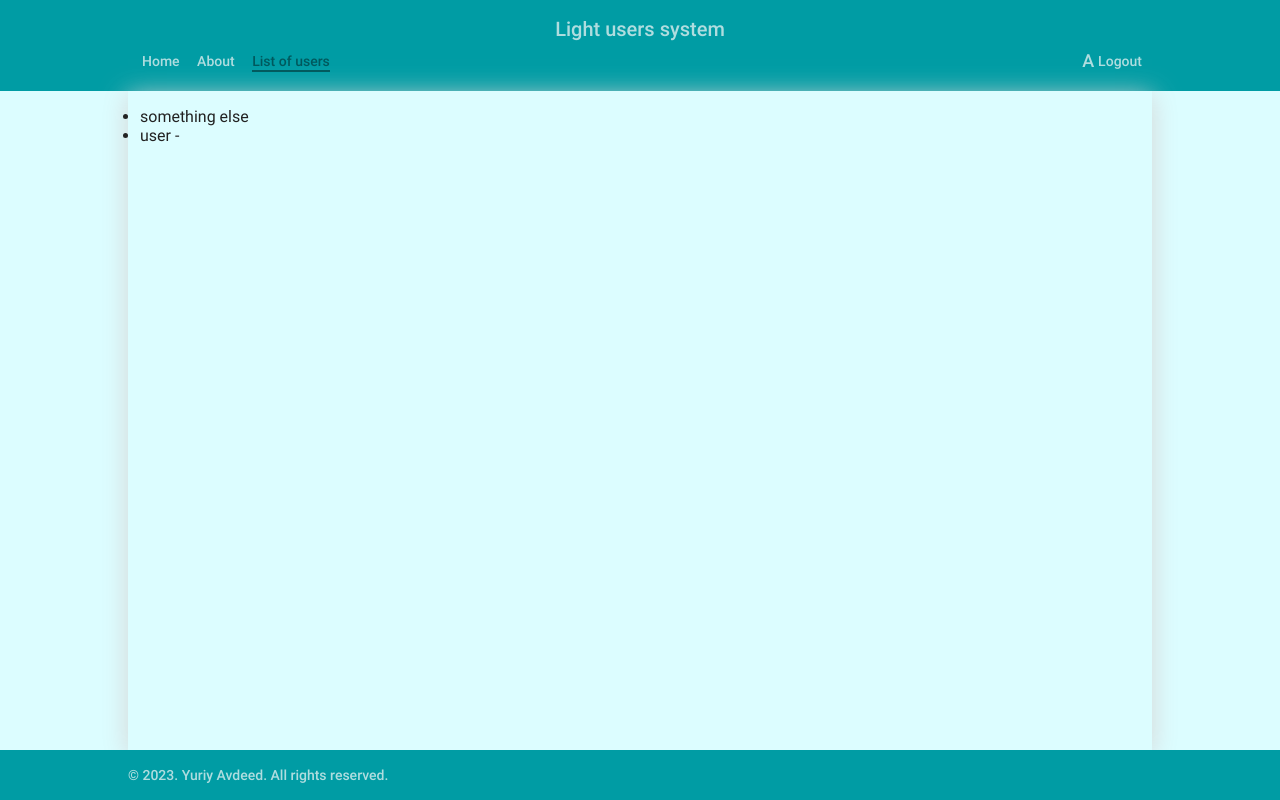
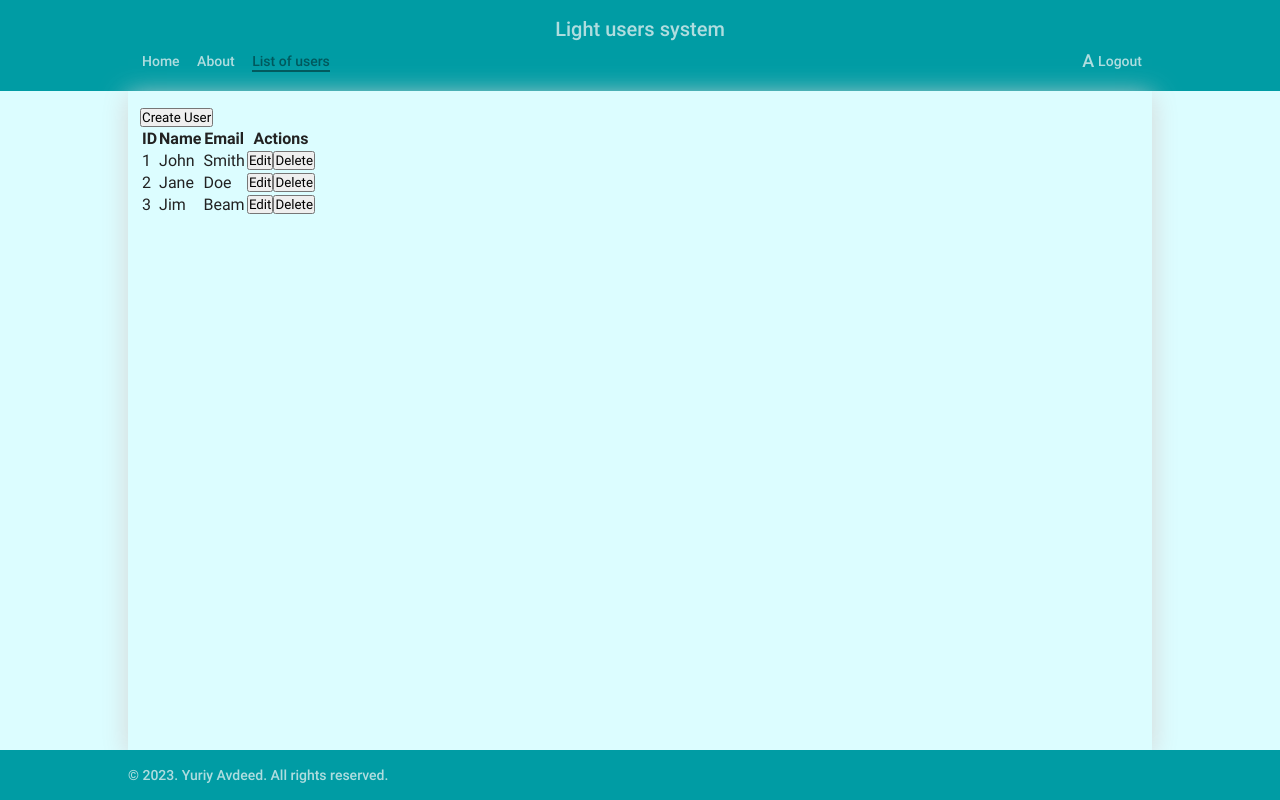
Before and after one commit to yuriy-avdeev/light-users-system, a Vue app: page /users in a window 1280 px wide. Built offline with nearby package versions, Linux system fonts and the light colour scheme; sample sign-in values are in the browser's storage.

Commit message:
feat: finalize logon and logout

```diff
--- a/src/components/LoginForm.vue
+++ b/src/components/LoginForm.vue
@@ -23,7 +23,8 @@ const userNotification = ref('')
 const loginInput: Ref<HTMLInputElement | null> = ref(null)
 
 const isButtonDisabled = computed(() => trimmedLogin.value.length < 4 || trimmedPassword.value.length < 5)
-const loginPlaceholder = computed(() => import.meta.env.DEV ? 'user' : 'jim_beam')
+const loginPlaceholder = computed(() => import.meta.env.DEV ? 'user or admin' : 'jim_beam or admin')
+const passwordPlaceholder = computed(() => import.meta.env.DEV ? 'qwerty or admin' : 'qwerty or 12345')
 
 watch(login, debounce((newValue: string) => {
     trimmedLogin.value = newValue.trim()
@@ -103,7 +104,7 @@ const performLogin = async () => {
                     class="login-form__input login-page__input_password"
                     v-model="password"
                     type="password"
-                    placeholder="qwerty"
+                    :placeholder="passwordPlaceholder"
                 />
 
                 <span
--- a/src/pages/UsersListPage.vue
+++ b/src/pages/UsersListPage.vue
@@ -1,26 +1,79 @@
 <script setup lang="ts">
+import { onMounted } from 'vue'
 import { storeToRefs } from 'pinia'
-import { useUserStore } from '@/stores/user'
-import { computed } from 'vue'
+import { useUsersStore } from '@/stores/users'
+import type { User } from '@/types/store-types'
 
-const userStore = useUserStore()
-const { currentUser } = storeToRefs(userStore)
-const userName = computed(
-  () => {
-    if (currentUser.value) {
-      return `${currentUser.value.first_name} ${currentUser.value.second_name}`
-    }
-    return ''
+const usersStore = useUsersStore()
+const { users } = storeToRefs(usersStore)
+
+onMounted(async () => {
+  if (!users.value.length) {
+    await usersStore.initializeUsers()
   }
-)
+})
+
+const createUser = () => [
+  // open popup with form - pointless to create new user manually here, but...
+]
+
+const editUser = (user: User) => [
+  console.log('user: ', user)
+  //
+]
+
+const deleteUser = (id: number) => [
+  console.log('id: ', id)
+  //
+]
 </script>
 
 <template>
-  <ul class="users-list-page">
-    <li class="users-list-page__item">
-      something else
-    </li>
+  <div v-if="!users">
+    <!-- TODO - add loader component -->
+    Loading users...
+  </div>
 
-    <li class="users-list-page__item">user - {{ userName }}</li>
-  </ul>
+  <div
+    v-else
+    class="users-list-page"
+  >
+    <button @click.prevent="createUser">Create User</button>
+
+    <table>
+      <thead>
+        <tr>
+          <th>ID</th>
+
+          <th>Name</th>
+
+          <th>Email</th>
+
+          <th>Actions</th>
+        </tr>
+      </thead>
+
+      <tbody>
+        <tr
+          v-for="user in users"
+          :key="user.id"
+        >
+          <td>{{ user.id }}</td>
+
+          <td>{{ user.first_name }}</td>
+
+          <td>{{ user.second_name }}</td>
+
+          <td>
+            <button @click.prevent="editUser(user)">Edit</button>
+            <button @click.prevent="deleteUser(user.id)">Delete</button>
+          </td>
+        </tr>
+      </tbody>
+    </table>
+  </div>
 </template>
+
+<style scoped>
+.users-list-page {}
+</style>
--- a/src/stores/user.ts
+++ b/src/stores/user.ts
@@ -25,7 +25,9 @@ export const useUserStore = defineStore('user', () => {
       sessionStorage.setItem('admin', 'true')
       return true
     }
+
     // normal user login process
+    await usersStore.initializeUsers()
     const foundUser = usersStore.users.find((u) => u.login === login)
     if (!foundUser) {
       return false
@@ -34,7 +36,8 @@ export const useUserStore = defineStore('user', () => {
     if (!passwordMatch) {
       return false
     }
-    // set the current user and store in local storage
+
+    // set the current user data and store it in the local storage
     currentUser.value = {
       first_name: foundUser.first_name,
       second_name: foundUser.second_name,
--- a/src/stores/users.ts
+++ b/src/stores/users.ts
@@ -4,11 +4,10 @@ import bcrypt from 'bcryptjs'
 import type { NewUser, UserWithCredentials } from '@/types/store-types'
 
 // TODO - check before add new user its existing - needs mock or real DB
-// TODO - create additional workspace and way to save users' passwords
 
 const mockUsers: UserWithCredentials[] = [
   {
-    first_name: 'User',
+    first_name: 'John',
     second_name: 'Smith',
     id: 1,
     login: 'user',
@@ -37,6 +36,9 @@ export const useUsersStore = defineStore('users', () => {
 
   // simulate BE - hash passwords and initialize users
   const initializeUsers = async () => {
+    if (users.value.length) {
+      return
+    }
     for (const user of mockUsers) {
       user.password = await bcrypt.hash('qwerty', 10)
       users.value.push(user)
@@ -55,8 +57,5 @@ export const useUsersStore = defineStore('users', () => {
       password: hashedPassword,
     })
   }
-
-  initializeUsers()
-
-  return { users, addUser }
+  return { users, initializeUsers, addUser }
 })
```
